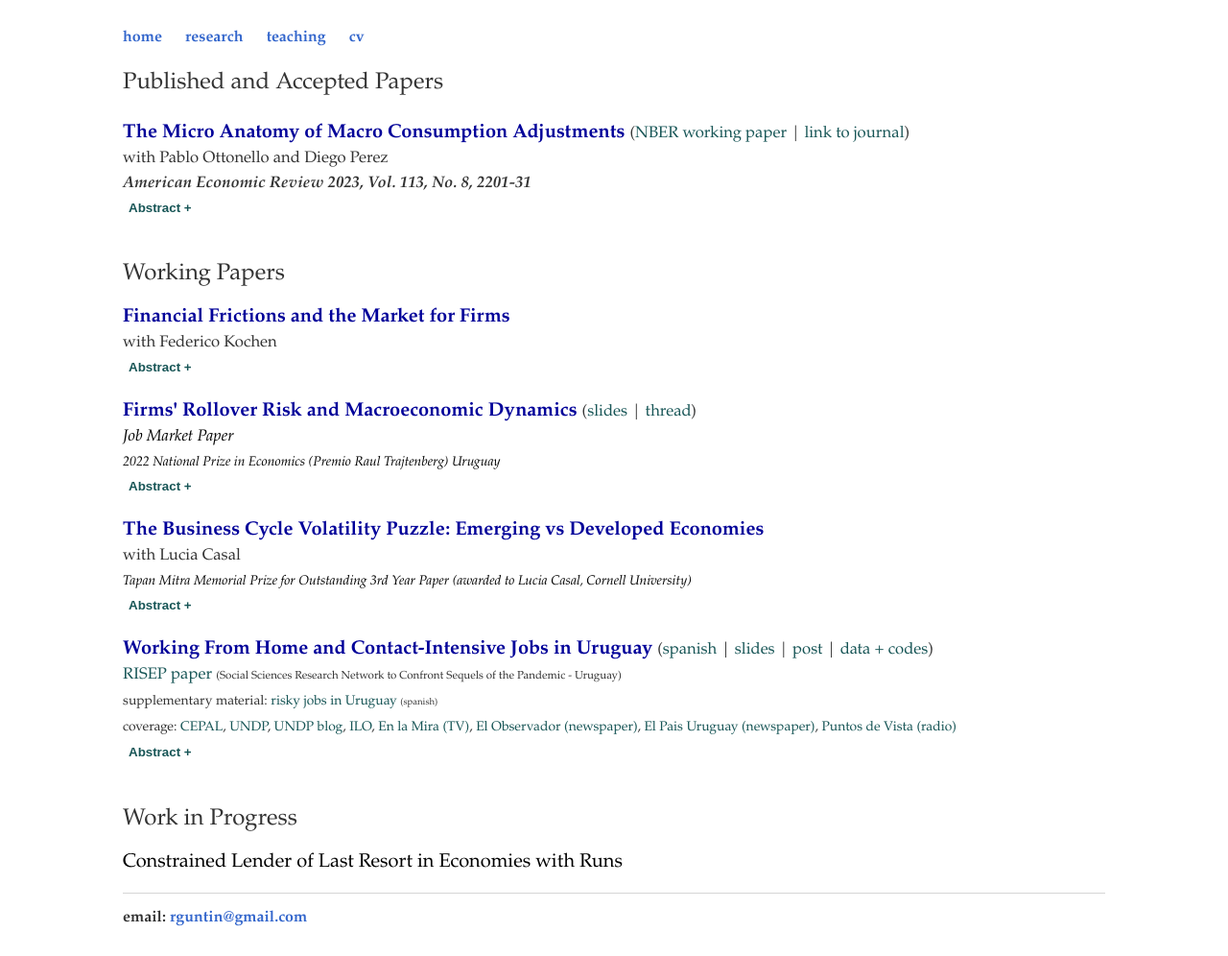
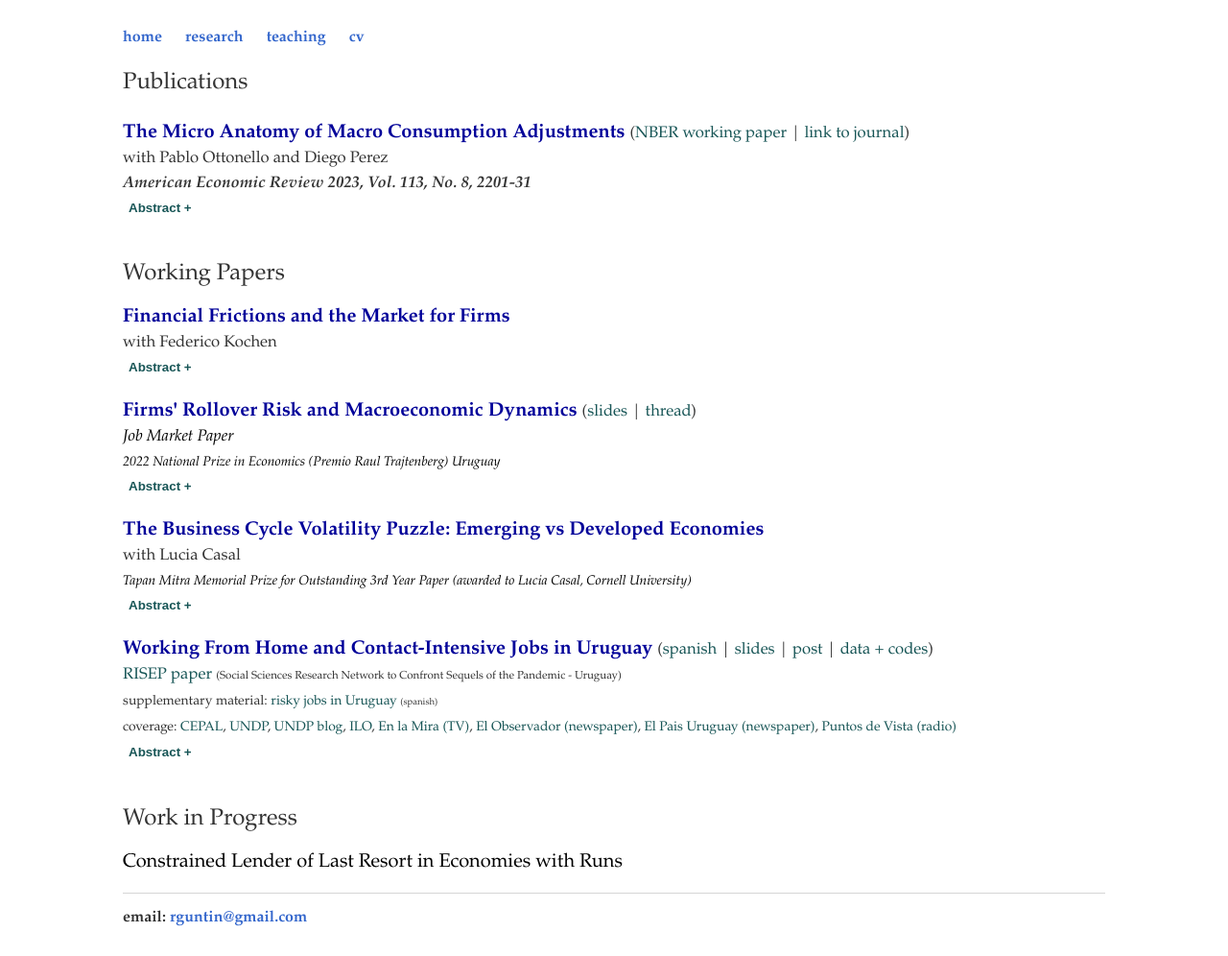
Before and after one commit to rafaguntin/rafaguntin.github.io, a Jekyll site: the page built from research/index.html, in a window 1280 px wide. Shown: the whole page at 96% size. Built offline with Jekyll 4.4.1, drawn with Linux system fonts in a browser that asks for light colours.

Commit message:
Update index.html

```diff
--- a/research/index.html
+++ b/research/index.html
@@ -5,7 +5,7 @@ title: Rafael Guntin - Research
 
 		<div class="blurb">
 
-						<p>Published and Accepted Papers<small></p>
+						<p>Publications<small></p>
 
 				   <p>
 				       <a style="font-weight: bold; color:#000099"
```
